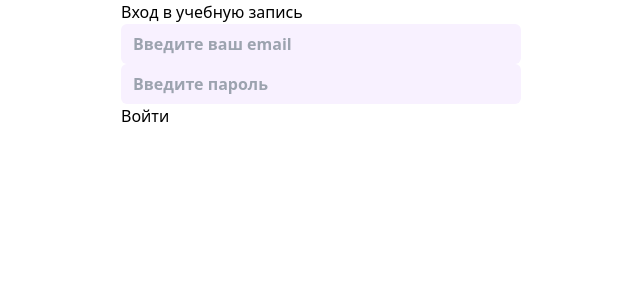
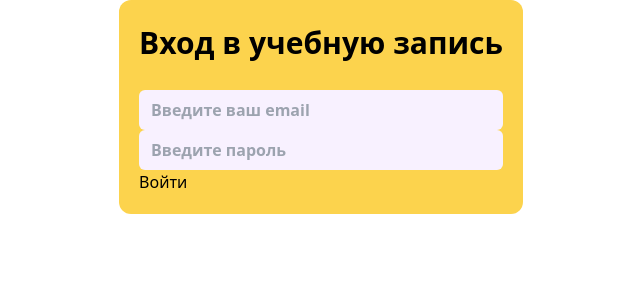
Before and after one commit to farkuy/front-speeddating, a React (Create React App) app: page /auth in a window 1280 px wide. Shown: the top 300 px of the page, without its empty margins (319-959 px from the left). Built offline with nearby package versions, Linux system fonts and the light colour scheme.

Commit message:
рефаткоринг отдельных частей авторизации

```diff
--- a/src/entities/Auth/components/SignIn/SignIn.tsx
+++ b/src/entities/Auth/components/SignIn/SignIn.tsx
@@ -29,7 +29,6 @@ export const SignIn = () => {
     return (
         <form
             onSubmit={handleSubmit(registerSubmit)}
-            style={{width: '400px', height: '250px'}}
         >
             {
                 signInField.map((item, index) => {
--- a/src/globalComponents/Modal/Modal.tsx
+++ b/src/globalComponents/Modal/Modal.tsx
@@ -6,13 +6,12 @@ interface ModalProps {
     children?: ReactNode;
 }
 
-export const Modal = (
-    {label = "", id, children}: ModalProps
-) => {
+export const Modal = (props: ModalProps) => {
+
+    const { label = "", id, children } = props;
+
     return (
-        <div
-            className={styles.modal}
-        >
+        <div className={styles.modal}>
             { label && (<div className={styles.title}>{ label }</div>)}
             { children }
         </div>
--- a/src/globalComponents/Modal/style.module.css
+++ b/src/globalComponents/Modal/style.module.css
@@ -1,3 +1,7 @@
-.error_message {
-    @apply text-red-400
+.modal {
+    @apply flex justify-center align-middle flex-col bg-amber-300 rounded-xl p-[20px]
 }
+
+.title {
+    @apply text-center text-[30px] font-semibold mb-[25px]
+}
```
